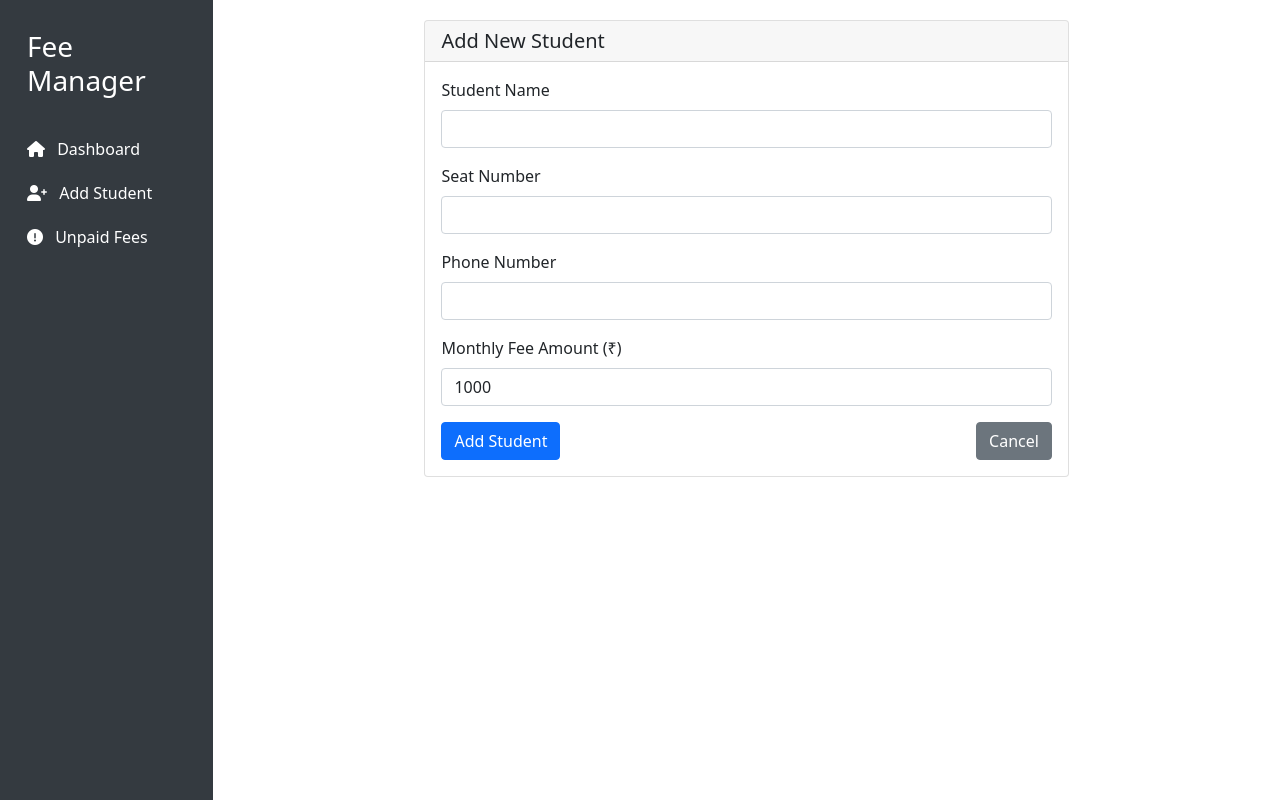
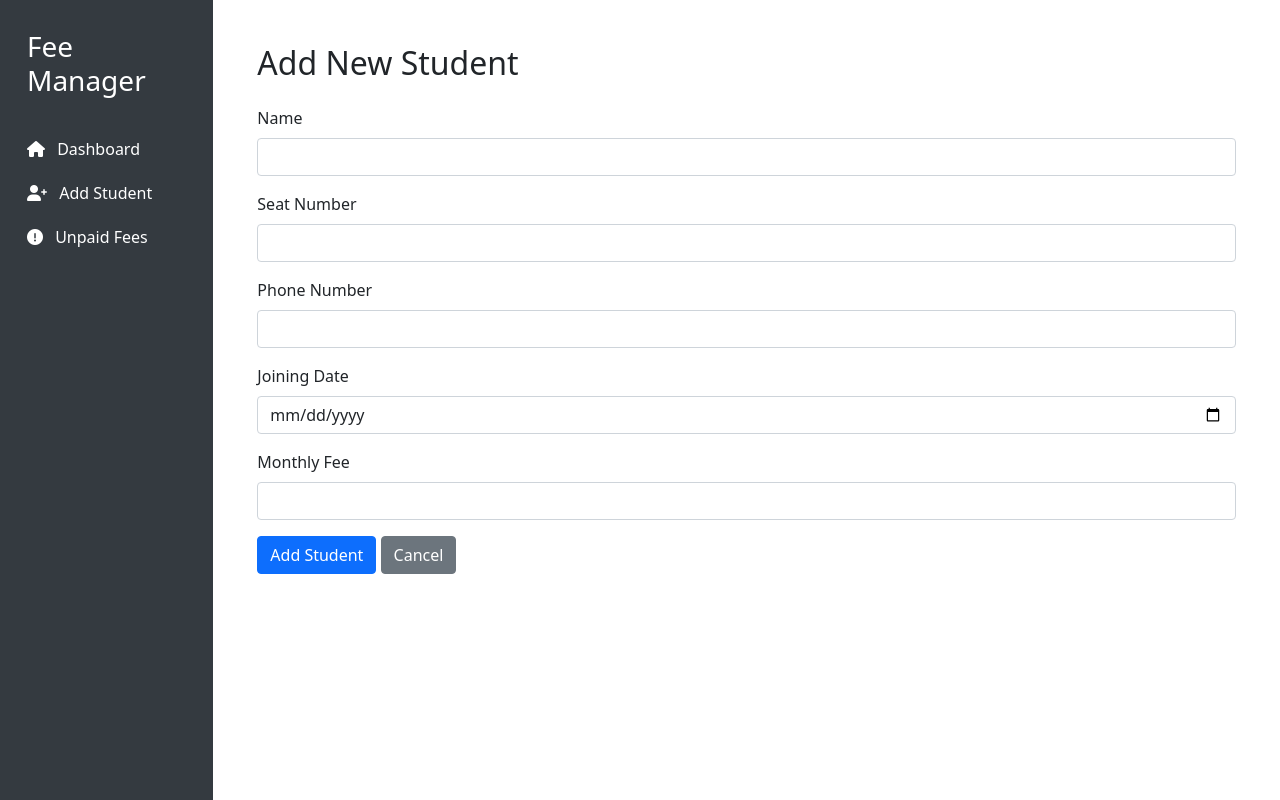
Before and after one commit to aamirxs/lib, a Flask app: page /add_student in a window 1280 px wide. Run offline with Flask 3, Linux system fonts and the light colour scheme.

Commit message:
Update add_student.html

```diff
--- a/templates/add_student.html
+++ b/templates/add_student.html
@@ -1,17 +1,10 @@
 {% extends "base.html" %}
-
 {% block content %}
-<div class="container">
-    <div class="row justify-content-center">
-        <div class="col-md-8">
-            <div class="card">
-                <div class="card-header">
-                    <h5 class="mb-0">Add New Student</h5>
-                </div>
-                <div class="card-body">
-                    <form method="POST">
+<div class="container mt-4">
+    <h2>Add New Student</h2>
+    <form method="POST" class="mt-4">
         <div class="mb-3">
-                            <label for="name" class="form-label">Student Name</label>
+            <label for="name" class="form-label">Name</label>
             <input type="text" class="form-control" id="name" name="name" required>
         </div>
         <div class="mb-3">
@@ -23,17 +16,15 @@
             <input type="tel" class="form-control" id="phone_number" name="phone_number" required>
         </div>
         <div class="mb-3">
-                            <label for="monthly_fee" class="form-label">Monthly Fee Amount (₹)</label>
-                            <input type="number" step="0.01" class="form-control" id="monthly_fee" name="monthly_fee" value="1000" required>
+            <label for="joining_date" class="form-label">Joining Date</label>
+            <input type="date" class="form-control" id="joining_date" name="joining_date" required>
         </div>
-                        <div class="d-flex justify-content-between">
+        <div class="mb-3">
+            <label for="monthly_fee" class="form-label">Monthly Fee</label>
+            <input type="number" step="0.01" class="form-control" id="monthly_fee" name="monthly_fee" required>
+        </div>
         <button type="submit" class="btn btn-primary">Add Student</button>
         <a href="{{ url_for('dashboard') }}" class="btn btn-secondary">Cancel</a>
-                        </div>
     </form>
 </div>
-            </div>
-        </div>
-    </div>
-</div>
 {% endblock %}
```
Lines whose indentation alone changed are shown as unchanged.
